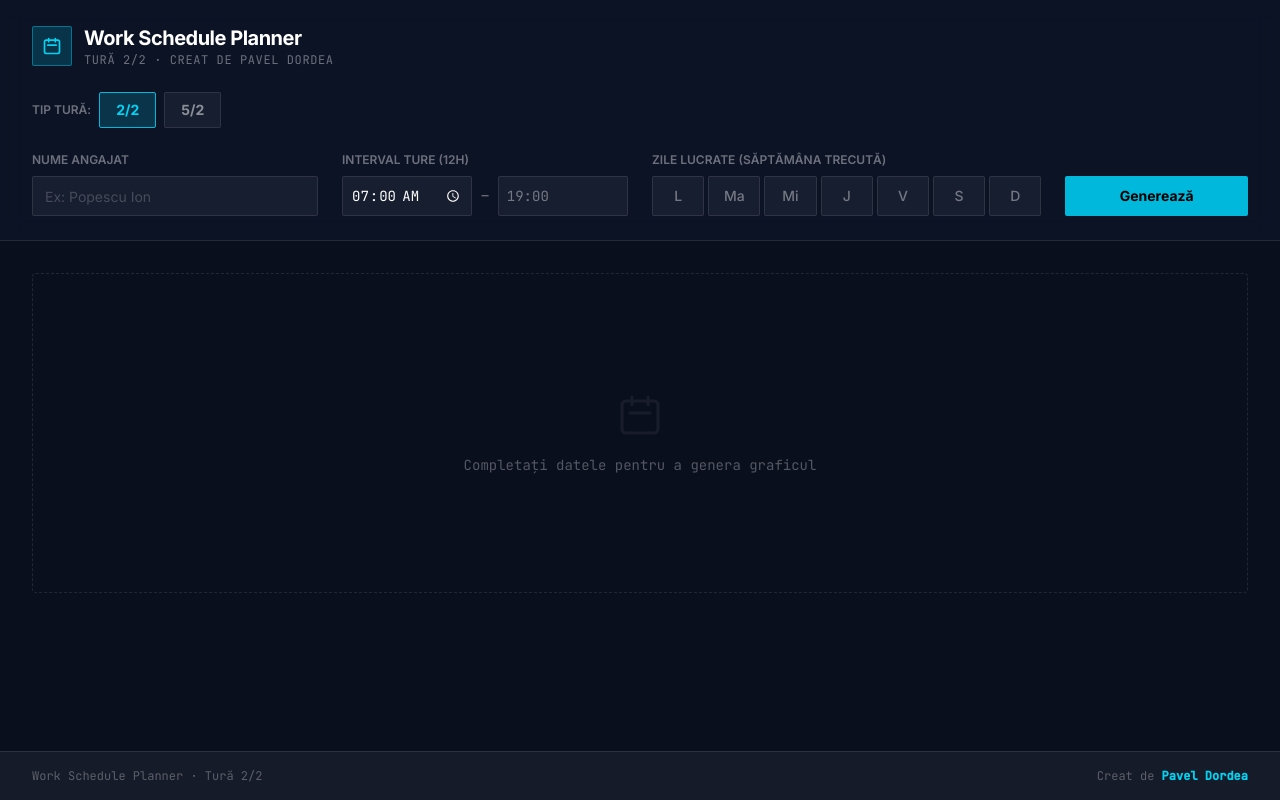
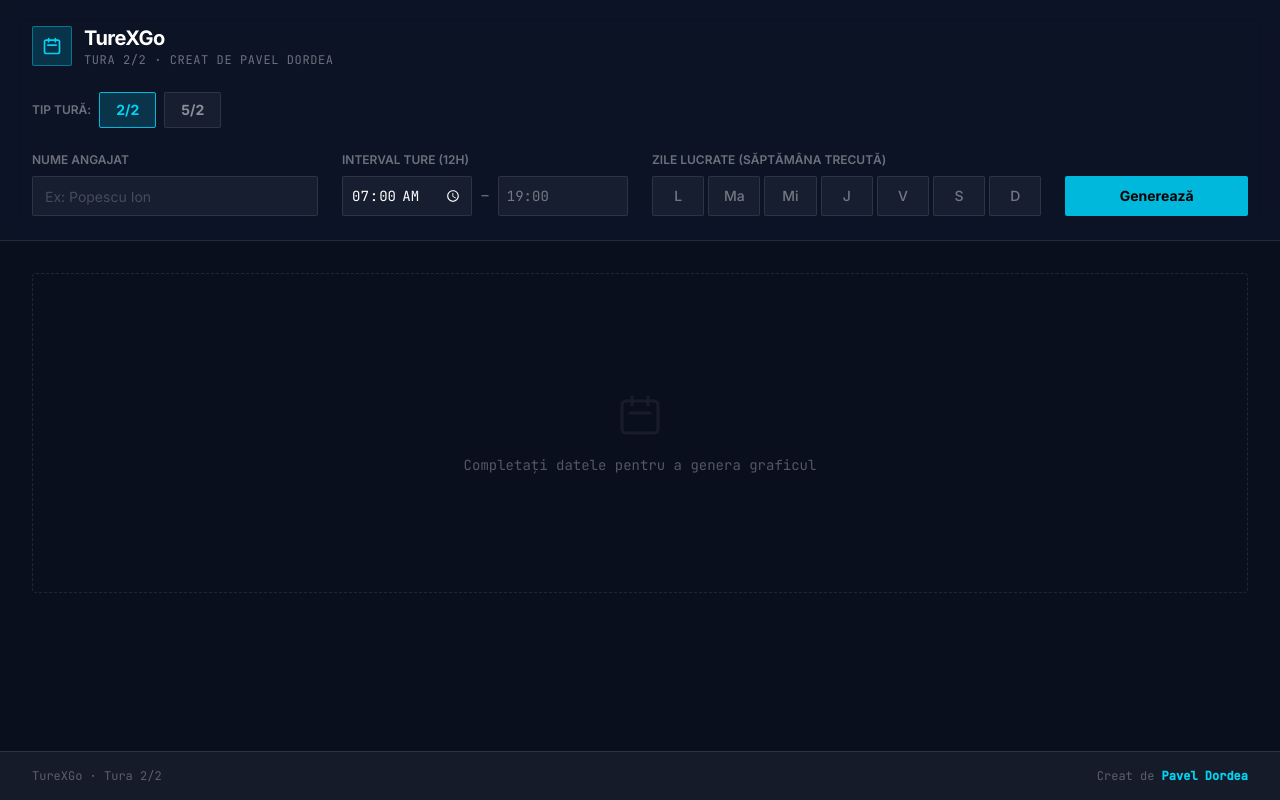
Before and after one commit to turexgo/turexgo.github.io, a React (Vite) app: page / in a window 1280 px wide. Built offline with nearby package versions, Linux system fonts and the light colour scheme.

Commit message:
Update home.tsx

```diff
--- a/src/pages/home.tsx
+++ b/src/pages/home.tsx
@@ -91,9 +91,9 @@
               <svg className="h-5 w-5" fill="none" viewBox="0 0 24 24" stroke="currentColor"><path strokeLinecap="round" strokeLinejoin="round" strokeWidth={2} d="M8 7V3m8 4V3m-9 8h10M5 21h14a2 2 0 002-2V7a2 2 0 00-2-2H5a2 2 0 00-2 2v12a2 2 0 002 2z" /></svg>
             </div>
             <div>
-              <h1 className="text-xl font-bold tracking-tight text-white">Work Schedule Planner</h1>
+              <h1 className="text-xl font-bold tracking-tight text-white">TureXGo</h1>
               <p className="text-xs text-white/40 uppercase tracking-wider font-mono">
-                Tură {rotationType} · Creat de Pavel Dordea
+                Tura {rotationType} · Creat de Pavel Dordea
               </p>
             </div>
           </div>
@@ -351,7 +351,7 @@
       {/* FOOTER */}
       <footer className="w-full border-t border-white/10 bg-white/5 py-4 mt-8">
         <div className="max-w-7xl mx-auto px-4 md:px-8 flex items-center justify-between">
-          <span className="text-xs text-white/30 font-mono">Work Schedule Planner · Tură {rotationType}</span>
+          <span className="text-xs text-white/30 font-mono">TureXGo · Tura {rotationType}</span>
           <span className="text-xs text-white/30 font-mono">Creat de <span className="text-cyan-400 font-semibold">Pavel Dordea</span></span>
         </div>
       </footer>
```
